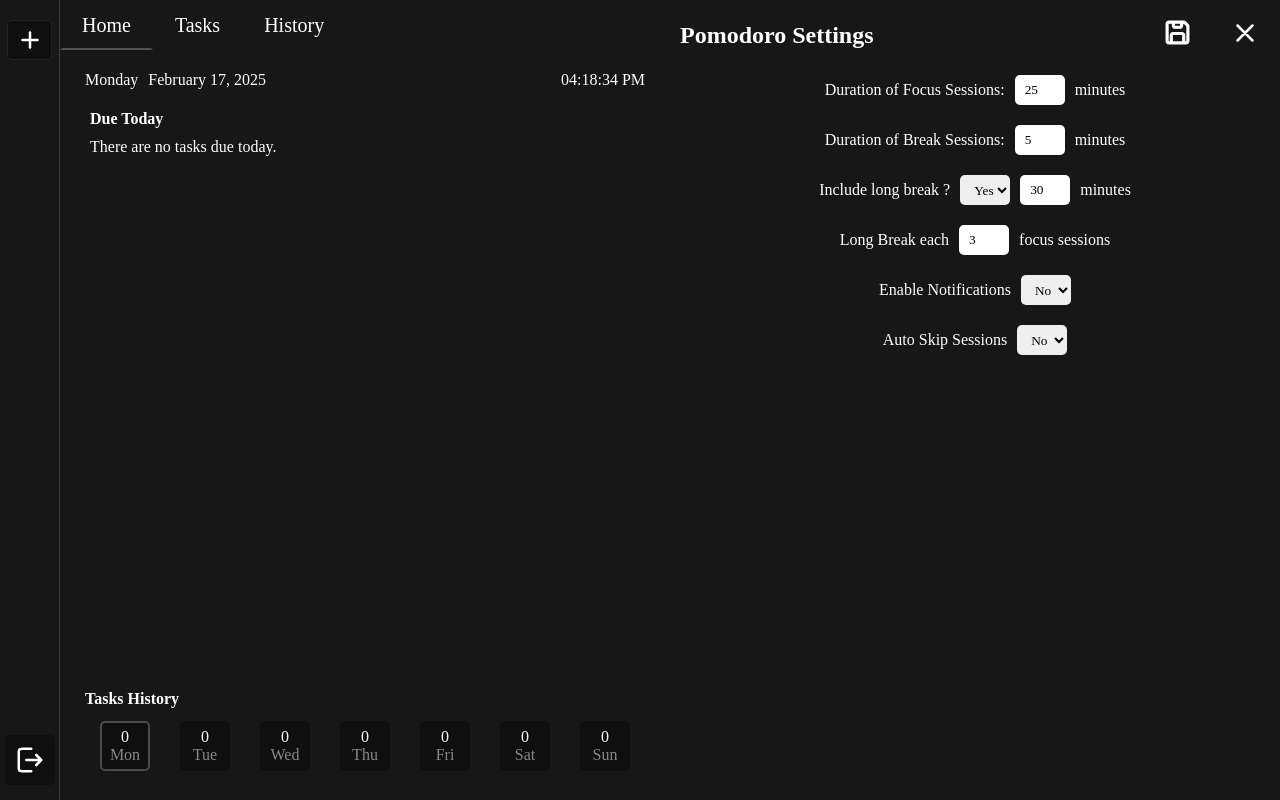
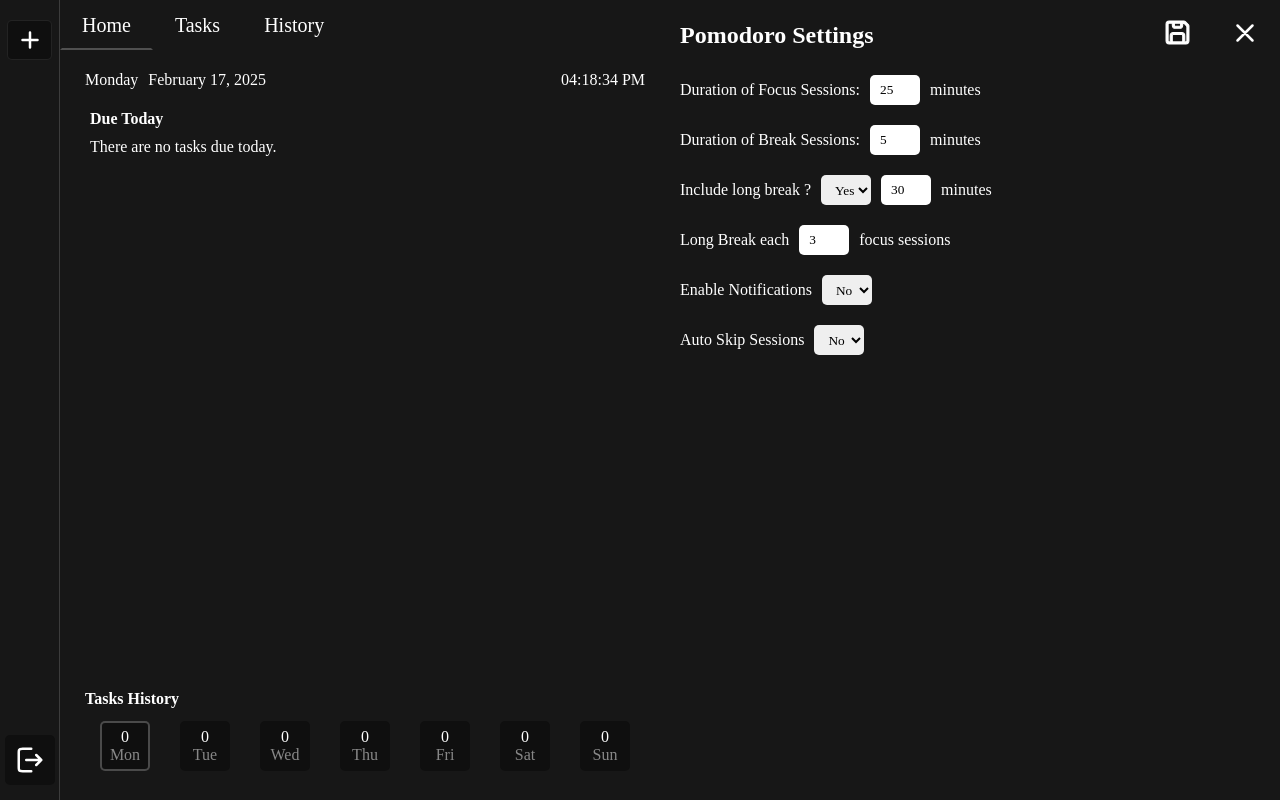
Before and after one commit to Stefan0712/get-it-done, a React (Create React App) app: page / in a window 1280 px wide. Both pictures are taken after a click on the button 1240 px from the left and 35 px from the top of the page. Built offline with nearby package versions, Linux system fonts and the light colour scheme; a web font is replaced by a local one.

Commit message:
Added a check inside handleSessionEnd to not setIsSessionFinished to true if the session was skipped, since this state is only used for triggering an animation and that animation is supposed to trigger only when session finish by reaching timeLeft 0

```diff
--- a/src/components/Pomodoro/Pomodoro.js
+++ b/src/components/Pomodoro/Pomodoro.js
@@ -35,7 +35,9 @@ const Pomodoro = () => {
         // Run the function only if the timer is not running or of the skip function was triggered. Since the timer might be running when the skip buttons is pressed, if skip is true then it runs the function even if the timer is still running
         if(isRunning || skip){
             setIsRunning(false);
-            setIsSessionFinished(true);
+            if(!skip){
+                setIsSessionFinished(true);
+            }
             if(currentSession === 'focus'){
                 const newFocusSessions = focusSessions + 1; // A "copy" of what the focusSessions state is supposed to be after updating them. I am using that since updating the state might not update on time and I need to use it right away
                 setFocusSessions(prev => prev + 1); // Update the counter of focus sessions
--- a/src/components/Pomodoro/Pomodoro.module.css
+++ b/src/components/Pomodoro/Pomodoro.module.css
@@ -202,6 +202,7 @@
     display: flex;
     gap: 10px;
     align-items: center;
+    justify-content: start;
 }
 .settings-section .top input,
 .settings-section option,
```
